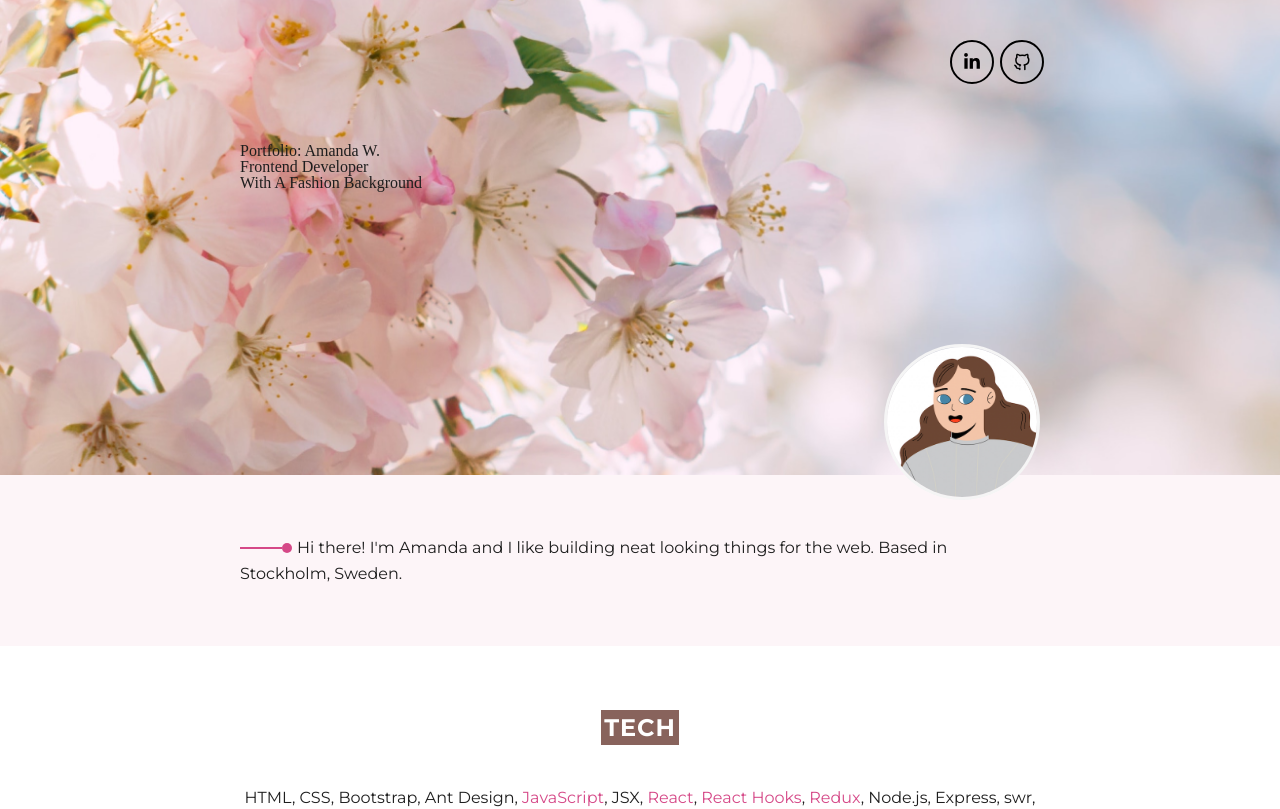
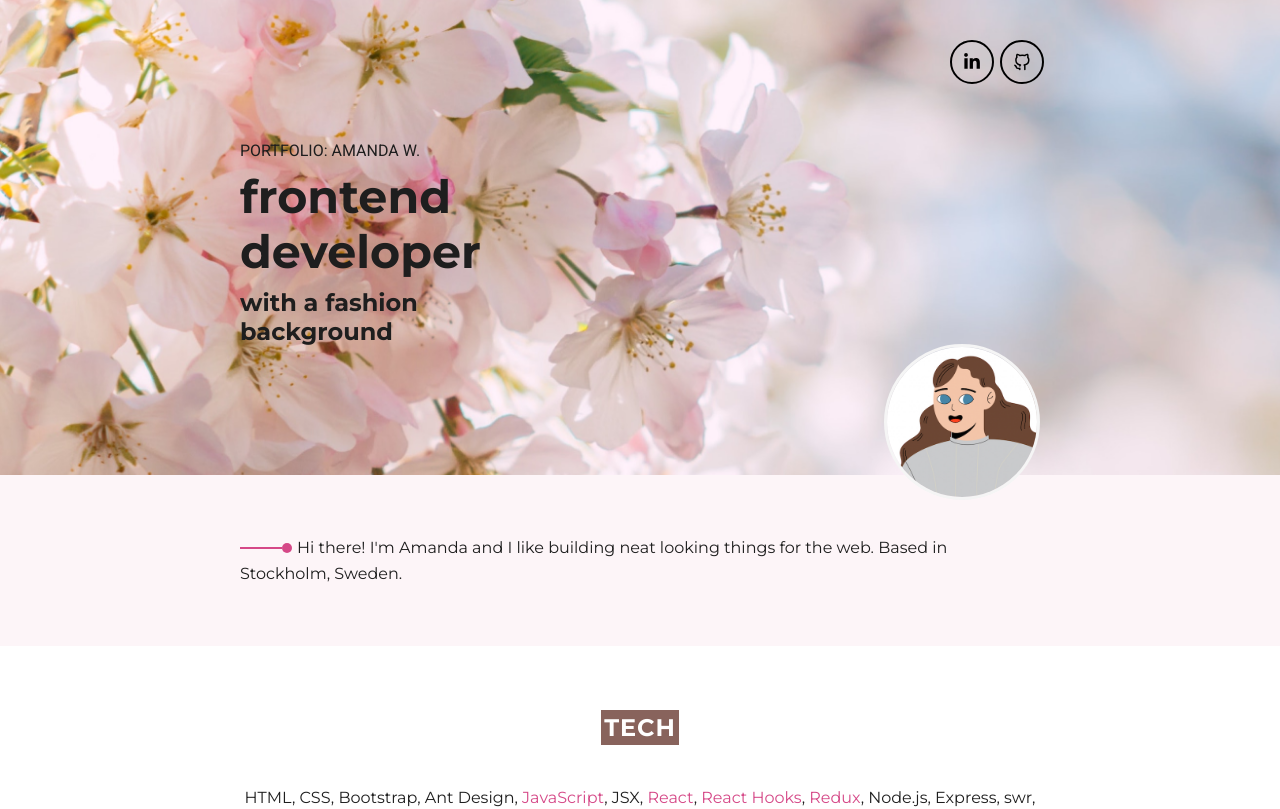
Before and after one commit to Technigo/project-react-portfolio, a React (Create React App) app: page / in a window 1280 px wide. Shown: the top 809 px of the page. Built offline with nearby package versions, Linux system fonts and the light colour scheme.

Commit message:
Add styling for hero headers as styled components

```diff
--- a/src/components/Hero.js
+++ b/src/components/Hero.js
@@ -27,8 +27,32 @@ const TextWrapper = styled.div`
   max-width: 300px;
 `
 const ImageWrapper = styled.div`
-  /* padding-top: 5px; */
   justify-content: left;
+`
+const Name = styled.h1`
+  font-family: "Roboto", sans-serif;
+  text-transform: uppercase;
+  color: var(--black);
+`
+
+const Title = styled.h1`
+  font-family: "Montserrat", sans-serif;
+  text-transform: lowercase;
+  color: var(--black);
+  font-size: 46px;
+  padding-top: 10px;
+  font-weight: 700;
+  line-height: 1.2;
+`
+
+const OtherTitle = styled.h1`
+  font-family: "Montserrat", sans-serif;
+  text-transform: lowercase;
+  color: var(--black);
+  font-size: 24px;
+  padding-top: 10px;
+  font-weight: 700;
+  line-height: 1.2;
 `
 
 const Hero = () => {
@@ -41,9 +65,9 @@ const Hero = () => {
           {/* <Icon variant="stackoverflow" size={40} color="black" /> */}
         </IconContainer>
         <TextWrapper>
-          <h1 className="header-text-name">Portfolio: Amanda W.</h1>
-          <h1 className="header-text-title">Frontend Developer</h1>
-          <h1 className="header-text-other-title">With A Fashion Background</h1>
+          <Name>Portfolio: Amanda W.</Name>
+          <Title>Frontend Developer</Title>
+          <OtherTitle>With A Fashion Background</OtherTitle>
         </TextWrapper>
         <ImageWrapper>
           <ProfileImage src="./assets/images/me.jpg" />
```
